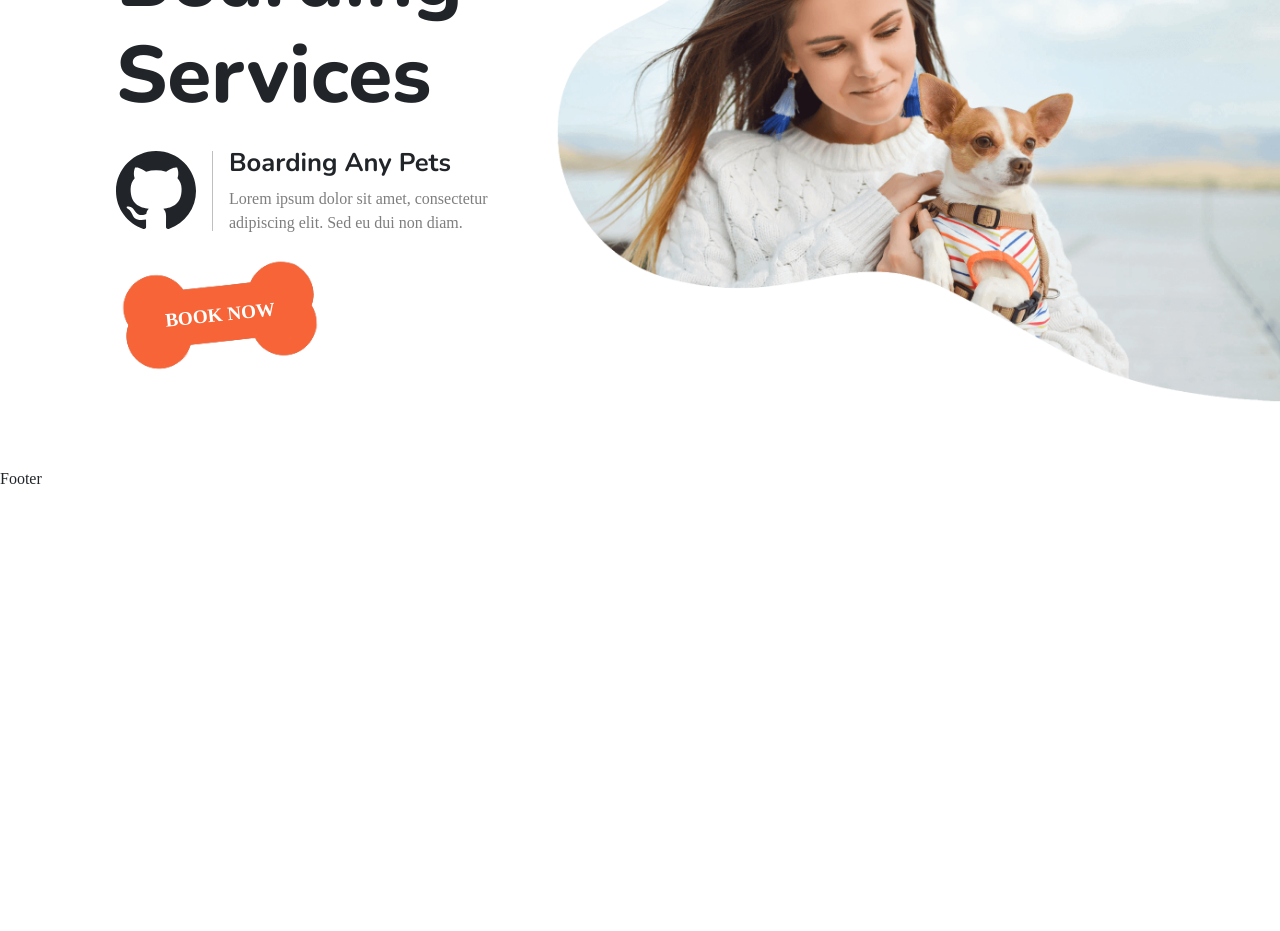
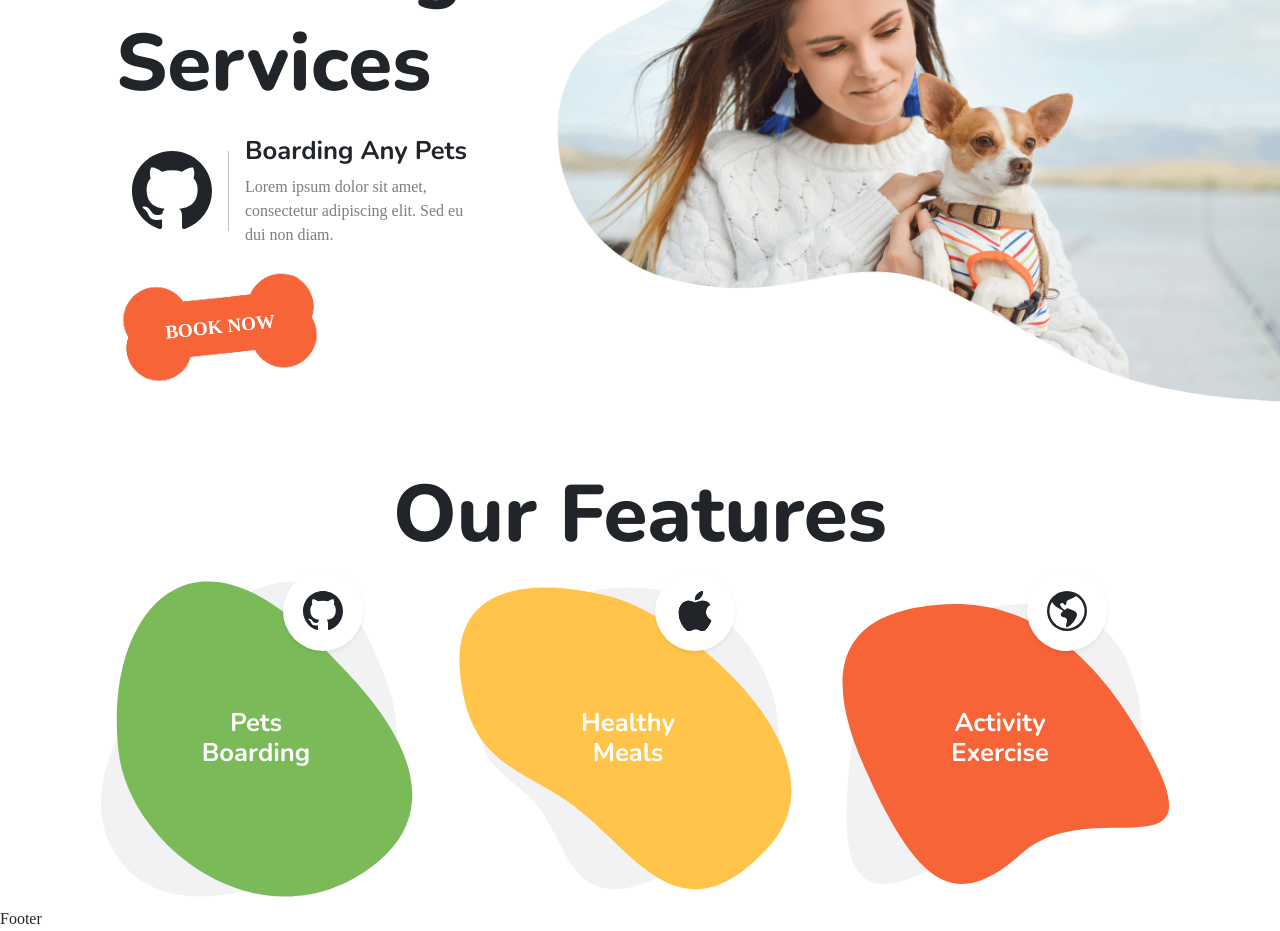
Before and after one commit to saeidsh777/pet-sample-2, a React (Vite) app: page / in a window 1280 px wide. Shown: the part 260-1191 px from the top of the page. Before the commit the page ends 800 px from the top, so only its background shows below. Built offline with nearby package versions, Linux system fonts and the light colour scheme; a web font is replaced by a local one.

Commit message:
create card box

```diff
--- /dev/null
+++ b/src/Components/Card/Card.css
@@ -0,0 +1,126 @@
+.bg-card-1 {
+  transform: skew(-10deg);
+  -webkit-transform: skew(-10deg);
+  -moz-transform: skew(-10deg);
+  -ms-transform: skew(-10deg);
+  -o-transform: skew(-10deg);
+  transition: all 0.3s ease-in-out;
+  -webkit-transition: all 0.3s ease-in-out;
+  -moz-transition: all 0.3s ease-in-out;
+  -ms-transition: all 0.3s ease-in-out;
+  -o-transition: all 0.3s ease-in-out;
+}
+.card-custom:hover .bg-card-1 {
+  transform: skew(20deg);
+  -webkit-transform: skew(20deg);
+  -moz-transform: skew(20deg);
+  -ms-transform: skew(20deg);
+  -o-transform: skew(20deg);
+}
+
+.bg-card-2 {
+  transform: skew(20deg);
+  -webkit-transform: skew(20deg);
+  -moz-transform: skew(20deg);
+  -ms-transform: skew(20deg);
+  -o-transform: skew(20deg);
+  transition: all 0.3s ease-in-out;
+  -webkit-transition: all 0.3s ease-in-out;
+  -moz-transition: all 0.3s ease-in-out;
+  -ms-transition: all 0.3s ease-in-out;
+  -o-transition: all 0.3s ease-in-out;
+  position: absolute;
+}
+.card-custom:hover .bg-card-2 {
+  transform: skew(0);
+  -webkit-transform: skew(0);
+  -moz-transform: skew(0);
+  -ms-transform: skew(0);
+  -o-transform: skew(0);
+}
+
+.card-body-custom {
+  position: absolute;
+  top: 50%;
+  left: 50%;
+  width: fit-content;
+  height: auto;
+  transform: translate(-50%, -50%);
+  -webkit-transform: translate(-50%, -50%);
+  -moz-transform: translate(-50%, -50%);
+  -ms-transform: translate(-50%, -50%);
+  -o-transform: translate(-50%, -50%);
+  transition: all .3s ease-in-out;
+  -webkit-transition: all .3s ease-in-out;
+  -moz-transition: all .3s ease-in-out;
+  -ms-transition: all .3s ease-in-out;
+  -o-transition: all .3s ease-in-out;
+}
+.card-custom:hover .card-body-custom{
+  top: 30%;
+  opacity: 0;
+  visibility: hidden;
+}
+
+.card-body-custom-1 {
+  opacity: 0;
+  visibility: hidden;
+  position: absolute;
+  top: 70%;
+  left: 50%;
+  width: fit-content;
+  height: auto;
+  transform: translate(-50%, -50%);
+  -webkit-transform: translate(-50%, -50%);
+  -moz-transform: translate(-50%, -50%);
+  -ms-transform: translate(-50%, -50%);
+  -o-transform: translate(-50%, -50%);
+  transition: all .3s ease-in-out;
+  -webkit-transition: all .3s ease-in-out;
+  -moz-transition: all .3s ease-in-out;
+  -ms-transition: all .3s ease-in-out;
+  -o-transition: all .3s ease-in-out;
+}
+.card-custom:hover .card-body-custom-1{
+  top: 50%;
+  opacity: 1;
+  visibility: visible;
+}
+
+.card-link{
+  position: relative;
+  top: 2rem;
+  opacity: 0;
+  visibility: hidden;
+  transition: all .3s ease-in-out;
+  -webkit-transition: all .3s ;
+  -moz-transition: all .3s ;
+  -ms-transition: all .3s ;
+  -o-transition: all .3s ;
+  transition-delay: .3s;
+}
+.card-custom:hover .card-link{
+  top:0;
+  opacity: 1;
+  visibility: visible;
+}
+
+.label-card{
+  border-radius: 50%;
+  -webkit-border-radius: 50%;
+  -moz-border-radius: 50%;
+  -ms-border-radius: 50%;
+  -o-border-radius: 50%;
+  position: absolute;
+  width: 5rem;
+  height: 5rem;
+  display: flex;
+  justify-content: center;
+  align-items: center;
+  right: 3rem;
+  top: 0;
+  background-color: var(--white);
+}
+.label-card svg{
+  font-size: 2.5rem;
+}
--- /dev/null
+++ b/src/Components/Card/Card.jsx
@@ -0,0 +1,121 @@
+import React from "react";
+import "./Card.css";
+import { Link } from "react-router-dom";
+import {
+  Apple,
+  ArrowRight,
+  Github,
+  GlobeAmericas,
+} from "react-bootstrap-icons";
+export default function Card({ bgColor, title1, title2, d, icon }) {
+  return (
+    <div className="d-inline-block">
+      <div className="position-relative card-custom d-flex justify-content-center">
+        <svg
+          className="bg-card-1"
+          xmlns="http://www.w3.org/2000/svg"
+          width="309.2857111417329"
+          height="336.0219772158291"
+        >
+          <rect
+            id="backgroundrect"
+            width="100%"
+            height="100%"
+            x="0"
+            y="0"
+            fill="transparent"
+            stroke="none"
+          ></rect>
+          <g>
+            <path
+              fill="#F2F2F4"
+              fillOpacity="1"
+              stroke="none"
+              strokeWidth="2"
+              strokeDasharray="none"
+              strokeLinejoin="round"
+              strokeLinecap="butt"
+              strokeDashoffset=""
+              fillRule="nonzero"
+              opacity="1"
+              markerStart=""
+              markerMid=""
+              markerEnd=""
+              d={d}
+              id="svg_1"
+              className=""
+              transform="rotate(-4.6006340980529785 150.8597869873048,167.6643524169921) "
+              filter=""
+            ></path>
+          </g>
+        </svg>
+
+        <svg
+          className="bg-card-2"
+          xmlns="http://www.w3.org/2000/svg"
+          width="309.2857111417329"
+          height="336.0219772158291"
+        >
+          <rect
+            id="backgroundrect"
+            width="100%"
+            height="100%"
+            x="0"
+            y="0"
+            fill="transparent"
+            stroke="none"
+          ></rect>
+          <g>
+            <path
+              fill={bgColor}
+              fillOpacity="1"
+              stroke="none"
+              strokeWidth="2"
+              strokeDasharray="none"
+              strokeLinejoin="round"
+              strokeLinecap="butt"
+              strokeDashoffset=""
+              fillRule="nonzero"
+              opacity="1"
+              markerStart=""
+              markerMid=""
+              markerEnd=""
+              d={d}
+              id="svg_1"
+              className=""
+              transform="rotate(-4.6006340980529785 150.8597869873048,167.6643524169921) "
+              filter=""
+            ></path>
+          </g>
+        </svg>
+
+        <div className="card-body-custom">
+          <h3 className="white-t mb-0 text-center">{title1}</h3>
+          <h3 className="white-t mb-0 text-center">{title2}</h3>
+        </div>
+
+        <div className="card-body-custom-1">
+          <h3 className="white-t mb-0 text-center">{title1}</h3>
+          <h3 className="white-t mb-0 text-center">{title2}</h3>
+          <Link
+            className="white-t mt-3 d-block text-center d-flex align-items-center gap-2 card-link"
+            to="/"
+          >
+            VIEW MORE
+            <ArrowRight className="fs-4" />
+          </Link>
+        </div>
+
+        <div className="label-card shadow-sm">
+          {icon === "apple" ? (
+            <Apple />
+          ) : icon === "github" ? (
+            <Github />
+          ) : (
+            icon === "global" && <GlobeAmericas />
+          )}
+        </div>
+      </div>
+    </div>
+  );
+}
--- /dev/null
+++ b/src/Components/OurFeature/OurFeature.jsx
@@ -0,0 +1,44 @@
+import React from "react";
+import "./OurFeature.css";
+import Card from "../Card/Card";
+export default function OurFeature() {
+  return (
+    <section className="our-Feature">
+      <div className="container">
+        <div className="row">
+          <h1 className="text-center">Our Features</h1>
+
+          <div className="row">
+            <div className="d-flex justify-content-center col-12 col-lg-6 col-xl-4">
+              <Card
+                bgColor="#7aba59"
+                title1="Pets"
+                title2="Boarding"
+                d="M12.94018937135995,167.8339367842981 C45.39609213191329,74.99004072503537 114.0034869014508,10.732177077026051 171.84437755680142,11.781618684882801 C229.68524100198806,12.831060292739558 256.7002265652424,72.7142506276199 272.1827010804898,104.66632999025076 C287.66518920081916,136.6184093528816 342.19907896082464,246.22742624641148 203.2184177990085,306.0457339450666 C64.2377294270283,365.8640552488038 -19.515740599357475,260.67786005372494 12.94018937135995,167.8339367842981 z"
+                icon="github"
+                />
+            </div>
+            <div className="d-flex justify-content-center col-12 col-lg-6 col-xl-4">
+              <Card
+                bgColor="#FFC449"
+                title1="Healthy"
+                title2="Meals"
+                d="M16.23957,92.58139C48.69547,-0.26251 138.67438,5.55148 201.82815,29.62874C264.98193,53.70599 372.00784,201.60914 247.27728,284.01577C122.54672,366.4224 112.51907,285.07282 76.57894,235.77145C40.63881,186.47008 -16.21636,185.42531 16.23957,92.58139z"
+                icon="apple"
+              />
+            </div>
+            <div className="d-flex justify-content-center col-12 col-xl-4">
+              <Card
+                bgColor="#F66437"
+                title1="Activity"
+                title2="Exercise"
+                d="M7.36264,184.55495C7.36264,65.42739 73.80818,33.47253 153.12638,33.47253C232.44458,33.47253 289.54946,75.86694 298.89012,197.19231C308.23078,318.51768 219.80721,227.94506 126.20331,280.69232C32.5994,333.43958 7.36264,303.68251 7.36264,184.55495z"
+                icon='global'
+              />
+            </div>
+          </div>
+        </div>
+      </div>
+    </section>
+  );
+}
--- a/src/Pages/Home/Home.jsx
+++ b/src/Pages/Home/Home.jsx
@@ -3,6 +3,7 @@ import Header from "../../Components/Header/Header";
 import { Github } from "react-bootstrap-icons";
 import "./Home.css";
 import BtnBone from "../../Components/BtnBone/BtnBone";
+import OurFeature from "../../Components/OurFeature/OurFeature";
 export default function Home() {
   return (
     <>
@@ -12,11 +13,11 @@ export default function Home() {
             <div className="col-12 col-lg-5 text-center text-lg-start mt-5 mt-lg-0 ps-c">
               <h1>Pets Boarding Services</h1>
 
-              <div className="d-flex align-items-center my-lg-4">
-                <div className="pe-0 pe-lg-3 header-icon-parent">
+              <div className="d-flex align-items-center my-4 justify-content-center">
+                <div className="px-3 header-icon-parent">
                   <Github className="header-icon" />
                 </div>
-                <div className="ps-0 ps-lg-3">
+                <div className="px-3">
                   <h3>Boarding Any Pets</h3>
                   <p className="mb-0 gray-t">
                     Lorem ipsum dolor sit amet, consectetur adipiscing elit. Sed
@@ -24,8 +25,9 @@ export default function Home() {
                   </p>
                 </div>
               </div>
-
-              <BtnBone/>
+              <div className="d-flex justify-content-center justify-content-lg-start">
+                <BtnBone />
+              </div>
             </div>
 
             <div className="col-12 col-lg-7">
@@ -38,6 +40,8 @@ export default function Home() {
           </div>
         </div>
       </Header>
+
+      <OurFeature />
     </>
   );
 }
--- a/src/styles/root.css
+++ b/src/styles/root.css
@@ -33,7 +33,7 @@
     --orange:#F66437;
     --white:#FFFFFF;
     --black:black;
-    --green:#7ABA59;
+    --green:#7aba59;
     --gray:#F2F2F4;
     --gray2:#7e7e7e;
     --yellow:#FFC449;
```
Also changed, not shown: src/Components/OurFeature/OurFeature.css (added).
